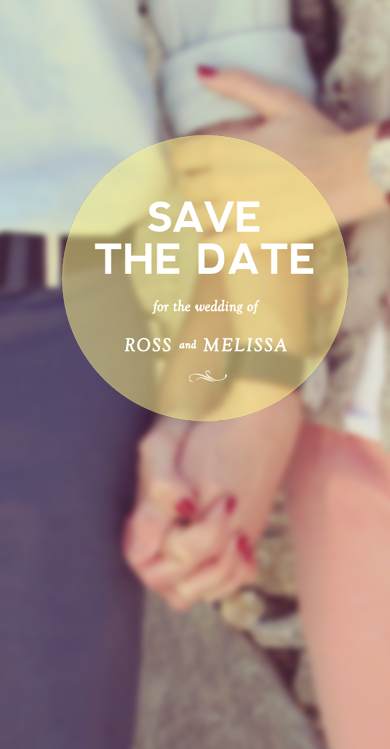
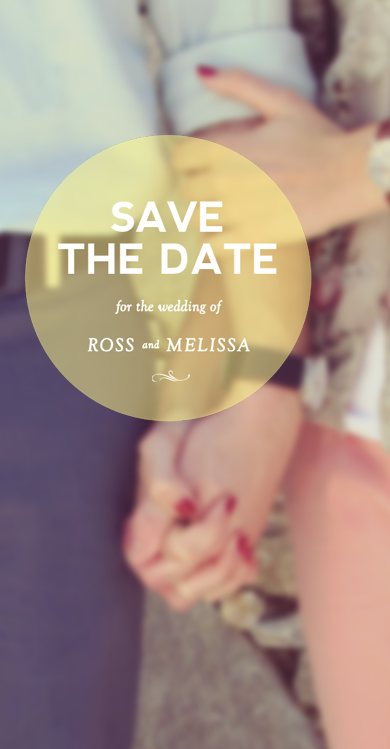
Before and after one commit to rosskucsera/hoorayrossandmelissa, a PHP site: page / in a window 390 px wide; the page is wider, and only the part inside the window is pictured. Shown: the top 749 px of that part. Run offline with PHP 8.4, Linux system fonts and the light colour scheme; some web fonts are replaced.

Commit message:
move circle

```diff
--- a/site/css/styles.css
+++ b/site/css/styles.css
@@ -172,7 +172,7 @@ a.google_play_button{clear:both}
 }
 
 @media screen and (max-width: 480px) {
-.header_right .iphone_one{background-image:url(../images/save-the-date-small.png);background-repeat:no-repeat;height:400px;width:377px;margin-left:auto;margin-right:auto;z-index:0;display:none;}
+.header_right .iphone_one{background-image:url(../images/save-the-date-small.png);background-repeat:no-repeat;height:400px;width:377px;margin-left:-30px;margin-right:auto;z-index:0;display:none;}
 .iphone_section_one .iphone_section_two .iphone_section_three {background-image:url()}
 .section_team .inner_wrapper .team_member_wrapper{display: block;float: none;clear: both;height: 170px;width:250px;margin-left:5px;margin-right:5px;}
 .header .inner_wrapper {float: none;margin-right:auto;margin-left:auto;padding-top: 30px;font-size: 16px;color: #AAA;line-height: 24px}
```
